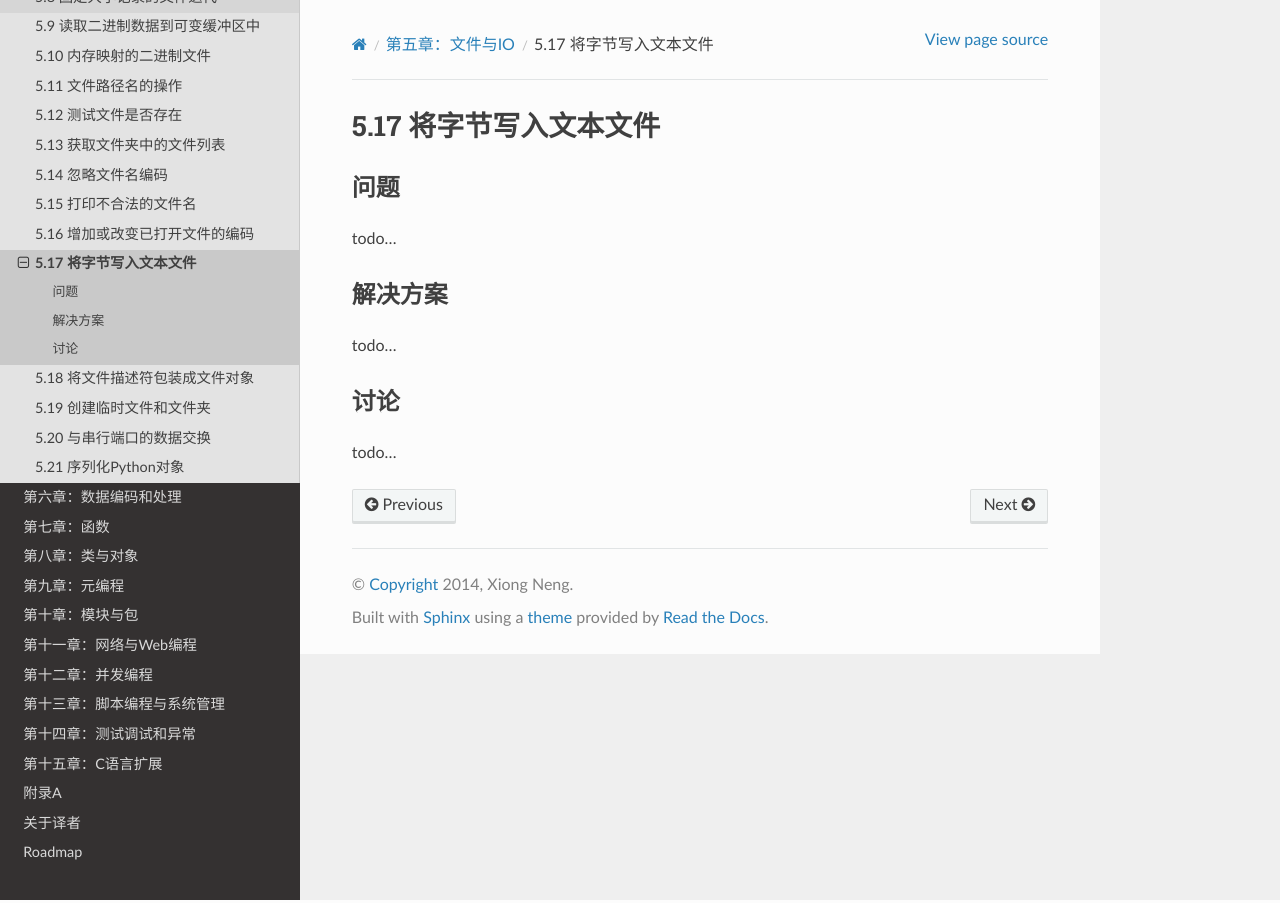
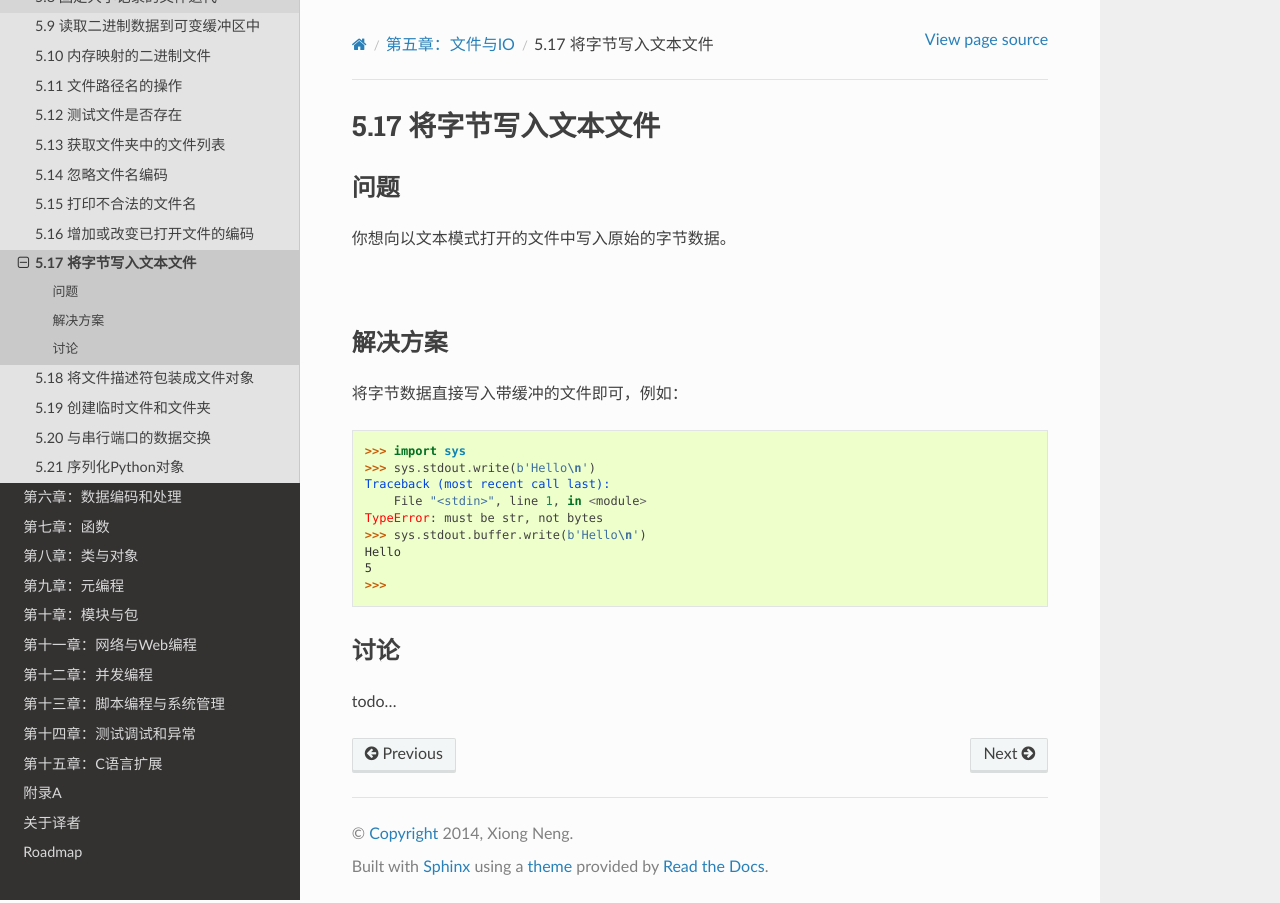
Before and after one commit to yidao620c/python3-cookbook, a Sphinx documentation site: the page built from source/c05/p17_write_bytes_to_text_file.rst, in a window 1280 px wide. Built offline with Sphinx 7.4.7 and the Read the Docs theme 2.0.0, drawn with Linux system fonts in a browser that asks for light colours.

Commit message:
5.17starting...

```diff
--- a/source/c05/p17_write_bytes_to_text_file.rst
+++ b/source/c05/p17_write_bytes_to_text_file.rst
@@ -5,12 +5,27 @@
 ----------
 问题
 ----------
-todo...
+你想向以文本模式打开的文件中写入原始的字节数据。
+
+|
 
 ----------
 解决方案
 ----------
-todo...
+将字节数据直接写入带缓冲的文件即可，例如：
+
+.. code-block:: python
+
+    >>> import sys
+    >>> sys.stdout.write(b'Hello\n')
+    Traceback (most recent call last):
+        File "<stdin>", line 1, in <module>
+    TypeError: must be str, not bytes
+    >>> sys.stdout.buffer.write(b'Hello\n')
+    Hello
+    5
+    >>>
+
 
 ----------
 讨论
```
Also changed, not shown: 1 other file.
